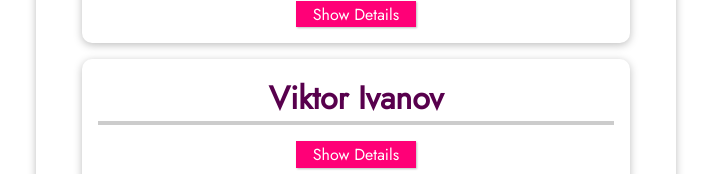
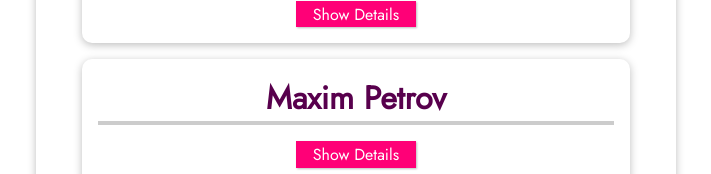
Before and after one commit to Kriogenik/vue3_course, a Vue app in the folder vue-cli-components-project/: page / in a window 1280 px wide. Shown: the part 316-490 px from the top of the page, without its empty margins (284-995 px from the left). Built offline with nearby package versions, Linux system fonts and the light colour scheme.

Commit message:
Introducing "Props"
Parent -> Child Communication

```diff
--- a/vue-cli-components-project/src/App.vue
+++ b/vue-cli-components-project/src/App.vue
@@ -5,8 +5,16 @@
 		</header>
 		<ul>
 			<li>
-				<friend-contact></friend-contact>
-				<friend-contact></friend-contact>
+				<friend-contact
+					name="Viktor Ivanov"
+					phone-number="8987 264 2354"
+					email-address="viktor@localhost.com"
+				></friend-contact>
+				<friend-contact
+					name="Maxim Petrov"
+					phone-number="8941 846 1234"
+					email-address="maxim@localhost.com"
+				></friend-contact>
 			</li>
 		</ul>
 	</section>
--- a/vue-cli-components-project/src/components/FriendContact.vue
+++ b/vue-cli-components-project/src/components/FriendContact.vue
@@ -1,16 +1,21 @@
 <template>
 	<li>
-		<h2>{{ friend.name }}</h2>
+		<h2>{{ name }}</h2>
 		<button @click="toggleDetails">{{ detailsIsVisible ? 'Hide' : 'Show'}} Details</button>
 		<ul v-if="detailsIsVisible">
-			<li><strong>Phone:</strong> {{ friend.phone }}</li>
-			<li><strong>Email:</strong> {{ friend.email }}</li>
+			<li><strong>Phone:</strong> {{ phoneNumber }}</li>
+			<li><strong>Email:</strong> {{ emailAddress }}</li>
 		</ul>
 	</li>
 </template>
 
 <script>
 export default {
+	props: [
+		'name',
+		'phoneNumber',
+		'emailAddress'
+	],
 	data() {
 		return {
 			detailsIsVisible: false,
```
